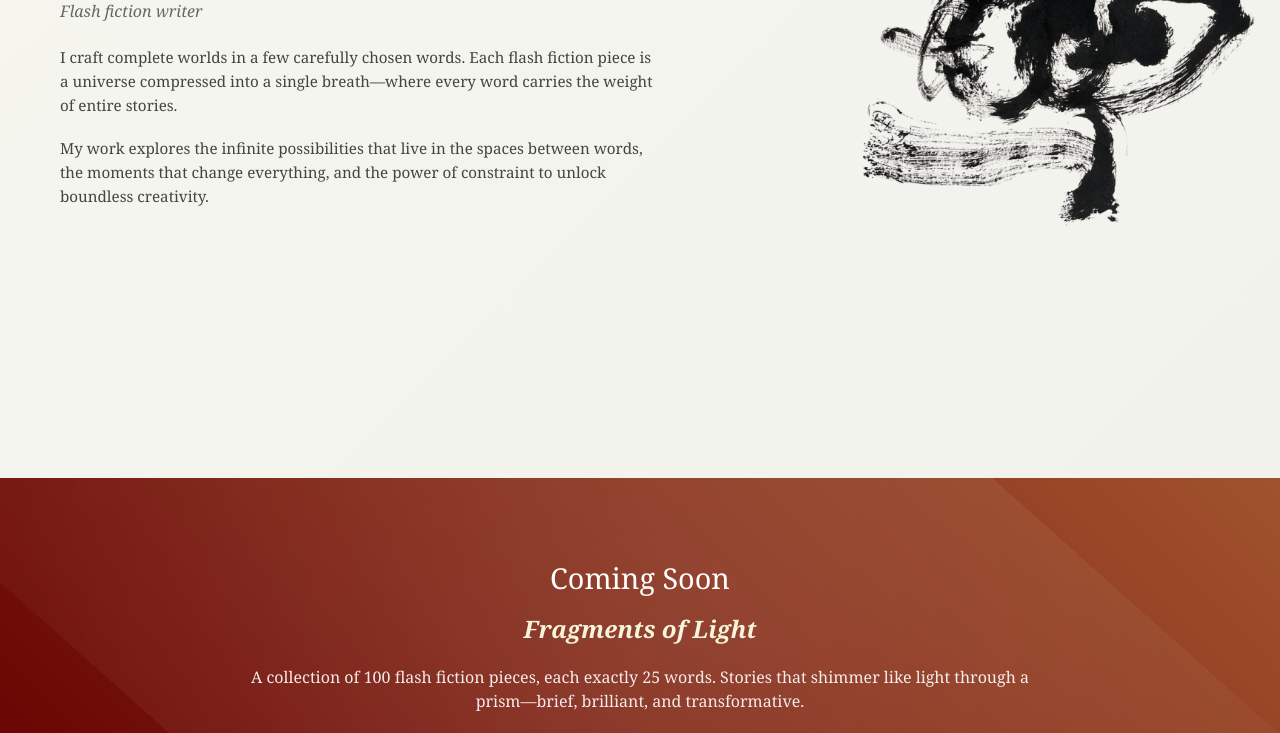
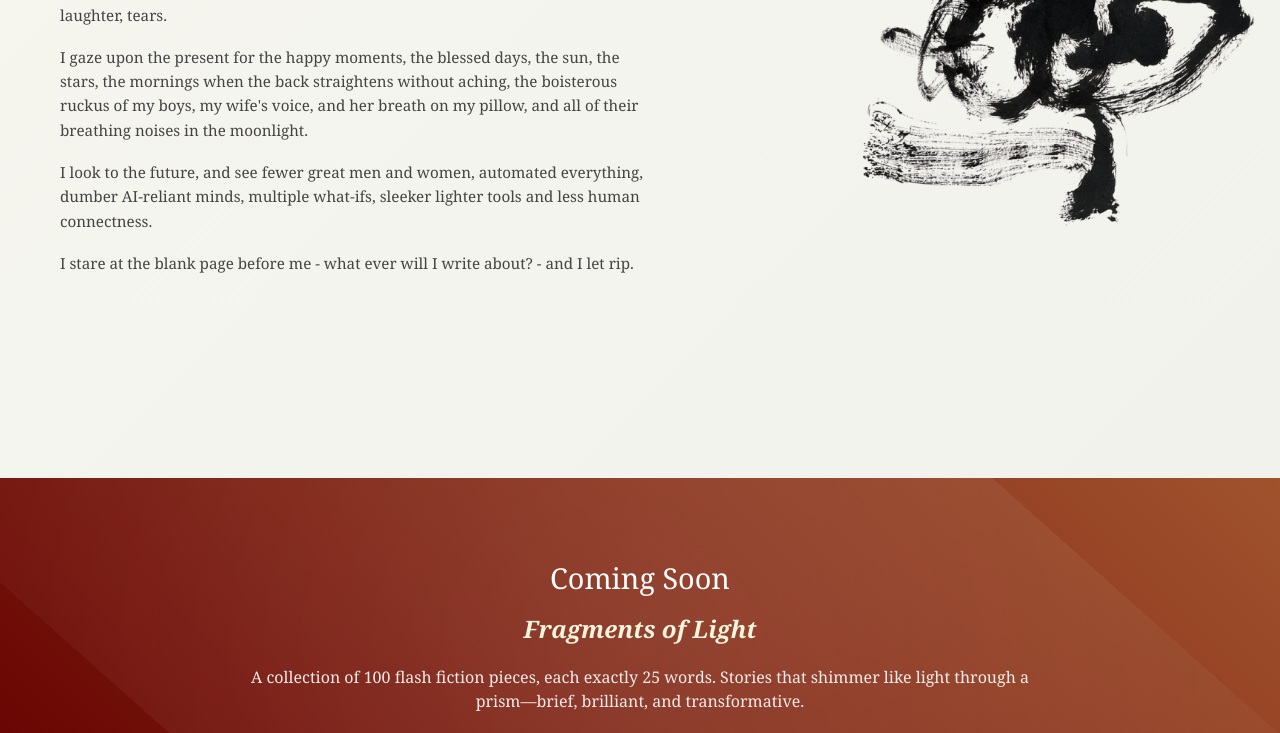
Before and after one commit to Mikey130172/mikael-teo-writer, a plain HTML site: page index.html in a window 1280 px wide. Shown: the part 1222-1955 px from the top of the page. Drawn offline with Linux system fonts and the light colour scheme.

Commit message:
Update index.html

```diff
--- a/index.html
+++ b/index.html
@@ -6,19 +6,19 @@
     <title>Mikael Teo - Writer Portfolio</title>
 
     <!-- Meta tags for social sharing -->
-    <meta name="description" content="I craft complete worlds in a few carefully chosen words. Each flash fiction piece is a universe compressed into a single breath—where every word carries the weight of entire stories.">
+    <meta name="description" content="I write stories that rock my world, and hopefully yours.">
     <meta name="author" content="Mikael Teo">
 
     <!-- Open Graph / Facebook -->
     <meta property="og:type" content="website">
-    <meta property="og:title" content="Mikael Teo - Flash Fiction Writer">
-    <meta property="og:description" content="I craft complete worlds in a few carefully chosen words. Each flash fiction piece is a universe compressed into a single breath—where every word carries the weight of entire stories.">
+    <meta property="og:title" content="Mikael Teo - Writer">
+    <meta property="og:description" content="I write stories that rock my world, and hopefully yours.">
     <meta property="og:author" content="Mikael Teo">
 
     <!-- Twitter -->
     <meta name="twitter:card" content="summary">
-    <meta name="twitter:title" content="Mikael Teo - Flash Fiction Writer">
-    <meta name="twitter:description" content="I craft complete worlds in a few carefully chosen words. Each flash fiction piece is a universe compressed into a single breath—where every word carries the weight of entire stories.">
+    <meta name="twitter:title" content="Mikael Teo - Writer">
+    <meta name="twitter:description" content="I write stories that rock my world, and hopefully yours.">
     <meta name="twitter:creator" content="@mikaelteo">
     <style>
         * {
@@ -581,9 +581,11 @@
         <div class="hero-content">
             <div class="hero-text">
                 <h1>Mikael Teo</h1>
-                <p class="subtitle">Flash fiction writer</p>
-                <p>I craft complete worlds in a few carefully chosen words. Each flash fiction piece is a universe compressed into a single breath—where every word carries the weight of entire stories.</p>
-                <p>My work explores the infinite possibilities that live in the spaces between words, the moments that change everything, and the power of constraint to unlock boundless creativity.</p>
+                <p class="subtitle">a very emotional writer</p>
+                <p>I look at the past, and see regrets, misgivings, hard lessons, multiple what-ifs, laughter, tears.</p>
+                <p>I gaze upon the present for the happy moments, the blessed days, the sun, the stars, the mornings when the back straightens without aching, the boisterous ruckus of my boys, my wife's voice, and her breath on my pillow, and all of their breathing noises in the moonlight.</p>
+                                <p>I look to the future, and see fewer great men and women, automated everything, dumber AI-reliant minds, multiple what-ifs, sleeker lighter tools and less human connectness.</p>
+                            <p>I stare at the blank page before me - what ever will I write about? - and I let rip.</p>
             </div>
         </div>
     </section>
```
